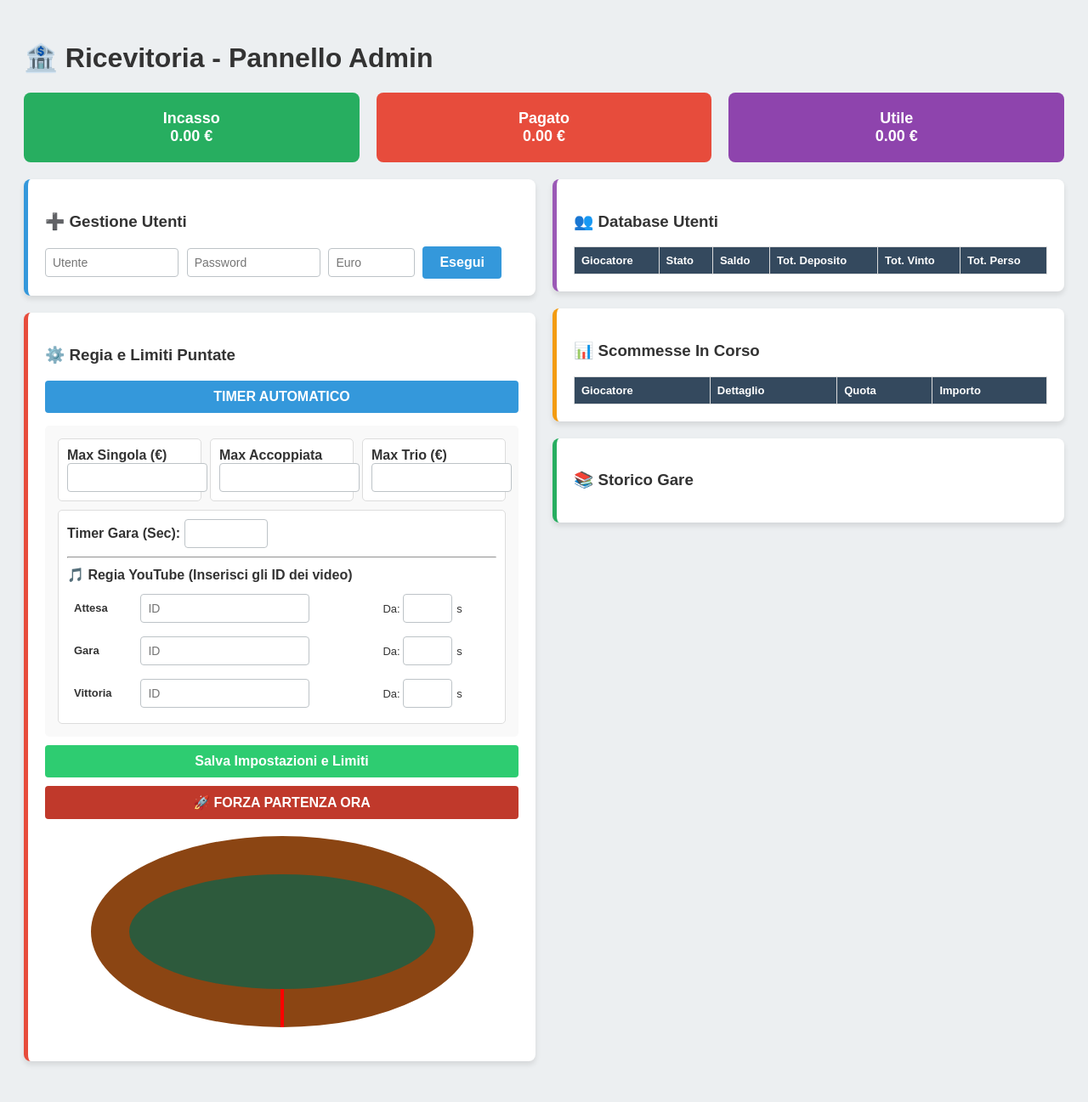
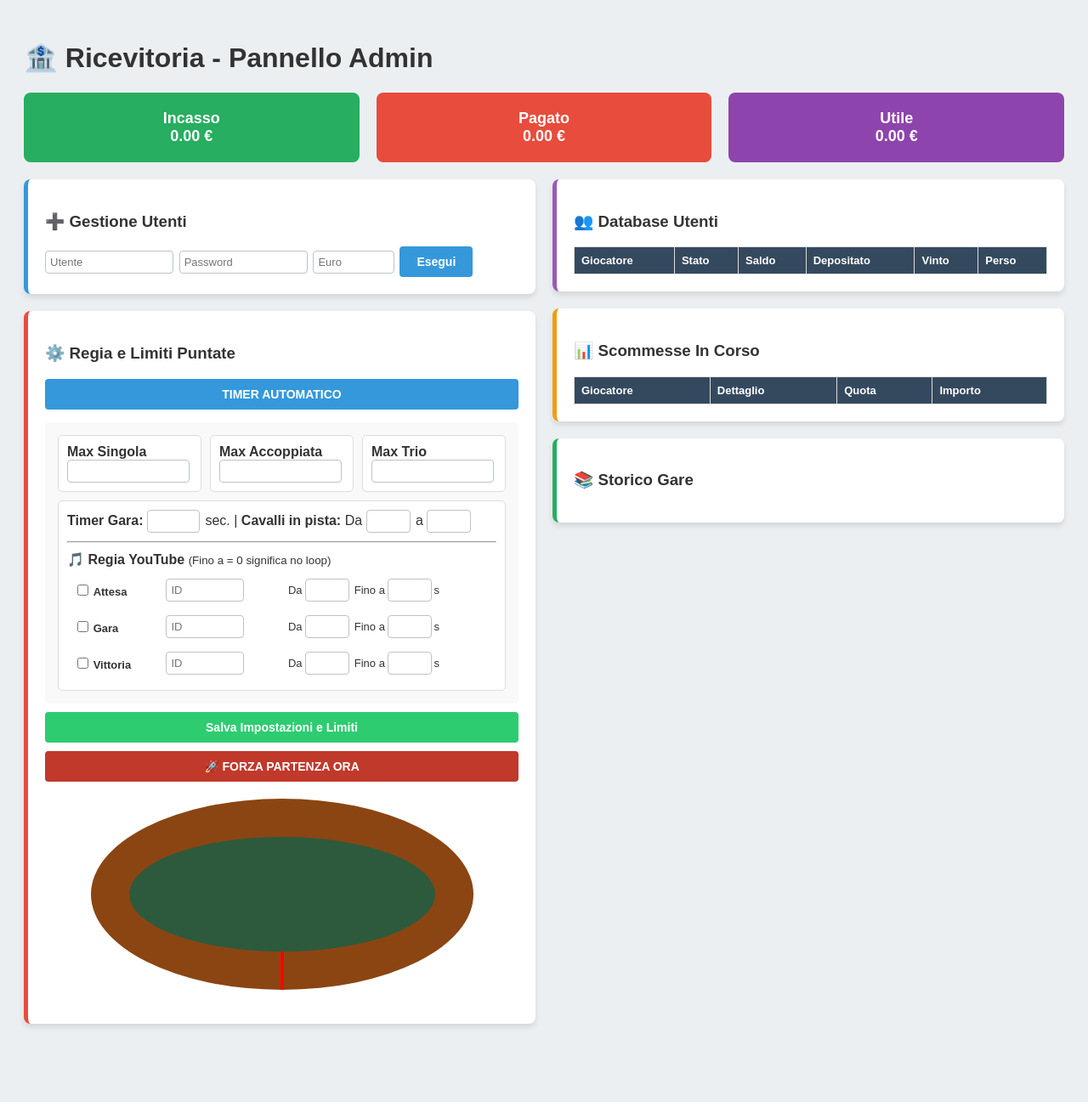
Before and after one commit to pietrolmb/bet-horses-app, a Flask app: page /admin in a window 1280 px wide. Shown: the whole page at 85% size. After the commit the page ends 1209 px from the top, so only its background shows below. Run offline with Flask 3, Linux system fonts and the light colour scheme; lists and menus that the app fills with data are empty; some libraries are stand-ins or nearby versions.

Commit message:
admin.html

```diff
--- a/templates/admin.html
+++ b/templates/admin.html
@@ -8,8 +8,8 @@
         .card { background: white; padding: 20px; border-radius: 8px; box-shadow: 0 4px 6px rgba(0,0,0,0.1); margin-bottom: 20px; }
         .stats { display: flex; gap: 20px; margin-bottom: 20px;}
         .stat-box { flex: 1; padding: 20px; border-radius: 8px; text-align: center; color: white; font-size: 18px; font-weight: bold;}
-        input { padding: 8px; font-size: 14px; border: 1px solid #bdc3c7; border-radius: 4px; margin-right: 5px;}
-        button { padding: 10px 20px; font-size: 16px; background: #3498db; color: white; border: none; border-radius: 4px; cursor: pointer; font-weight: bold;}
+        input { padding: 5px; font-size: 13px; border: 1px solid #bdc3c7; border-radius: 4px; margin-right: 2px;}
+        button { padding: 10px 20px; font-size: 14px; background: #3498db; color: white; border: none; border-radius: 4px; cursor: pointer; font-weight: bold;}
         .btn-forza { background: #e74c3c; width: 100%; font-size: 18px; padding: 10px; margin-top: 5px; border-radius: 8px;}
         .btn-toggle { background: #f39c12; width: 100%; font-size: 18px; padding: 10px; margin-bottom: 10px; border-radius: 8px;}
         table { width: 100%; border-collapse: collapse; margin-top: 15px; background: white;}
@@ -50,18 +50,32 @@
                 <button id="btn-switch-timer" onclick="toggleTimer()" style="width:100%; margin-bottom:15px;">TIMER AUTOMATICO</button>
 
                 <div class="sett-grid">
-                    <div class="sett-box"><b>Max Singola (€)</b><br><input type="number" id="set-max-s" style="width:100%;"></div>
-                    <div class="sett-box"><b>Max Accoppiata</b><br><input type="number" id="set-max-a" style="width:100%;"></div>
-                    <div class="sett-box"><b>Max Trio (€)</b><br><input type="number" id="set-max-t" style="width:100%;"></div>
+                    <div class="sett-box"><b>Max Singola</b><br><input type="number" id="set-max-s" style="width:90%;"></div>
+                    <div class="sett-box"><b>Max Accoppiata</b><br><input type="number" id="set-max-a" style="width:90%;"></div>
+                    <div class="sett-box"><b>Max Trio</b><br><input type="number" id="set-max-t" style="width:90%;"></div>
 
                     <div class="sett-box" style="grid-column: span 3;">
-                        <b>Timer Gara (Sec):</b> <input type="number" id="set-timer-dur" style="width:80px;">
+                        <b>Timer Gara:</b> <input type="number" id="set-timer-dur" style="width:50px;"> sec. |
+                        <b>Cavalli in pista:</b> Da <input type="number" id="set-min-h" style="width:40px;"> a <input type="number" id="set-max-h" style="width:40px;">
+
                         <hr style="margin:10px 0;">
-                        <b>🎵 Regia YouTube (Inserisci gli ID dei video)</b><br>
+                        <b>🎵 Regia YouTube</b> <small>(Fino a = 0 significa no loop)</small><br>
                         <table style="width:100%; margin-top:5px; border:none;">
-                            <tr><td style="border:none;"><b>Attesa</b></td><td style="border:none;"><input type="text" id="yt-wait-url" placeholder="ID"></td><td style="border:none;">Da: <input type="number" id="yt-wait-start" style="width:40px;">s</td></tr>
-                            <tr><td style="border:none;"><b>Gara</b></td><td style="border:none;"><input type="text" id="yt-race-url" placeholder="ID"></td><td style="border:none;">Da: <input type="number" id="yt-race-start" style="width:40px;">s</td></tr>
-                            <tr><td style="border:none;"><b>Vittoria</b></td><td style="border:none;"><input type="text" id="yt-win-url" placeholder="ID"></td><td style="border:none;">Da: <input type="number" id="yt-win-start" style="width:40px;">s</td></tr>
+                            <tr>
+                                <td style="border:none;"><input type="checkbox" id="yt-wait-en"> <b>Attesa</b></td>
+                                <td style="border:none;"><input type="text" id="yt-wait-url" placeholder="ID" style="width:80px;"></td>
+                                <td style="border:none;">Da <input type="number" id="yt-wait-start" style="width:40px;"> Fino a <input type="number" id="yt-wait-end" style="width:40px;">s</td>
+                            </tr>
+                            <tr>
+                                <td style="border:none;"><input type="checkbox" id="yt-race-en"> <b>Gara</b></td>
+                                <td style="border:none;"><input type="text" id="yt-race-url" placeholder="ID" style="width:80px;"></td>
+                                <td style="border:none;">Da <input type="number" id="yt-race-start" style="width:40px;"> Fino a <input type="number" id="yt-race-end" style="width:40px;">s</td>
+                            </tr>
+                            <tr>
+                                <td style="border:none;"><input type="checkbox" id="yt-win-en"> <b>Vittoria</b></td>
+                                <td style="border:none;"><input type="text" id="yt-win-url" placeholder="ID" style="width:80px;"></td>
+                                <td style="border:none;">Da <input type="number" id="yt-win-start" style="width:40px;"> Fino a <input type="number" id="yt-win-end" style="width:40px;">s</td>
+                            </tr>
                         </table>
                     </div>
                 </div>
@@ -74,11 +88,10 @@
         </div>
 
         <div style="flex: 1;">
-
             <div class="card" style="border-left: 5px solid #9b59b6;">
                 <h3>👥 Database Utenti</h3>
                 <table id="tabella-utenti">
-                    <thead><tr><th>Giocatore</th><th>Stato</th><th>Saldo</th><th>Tot. Deposito</th><th>Tot. Vinto</th><th>Tot. Perso</th></tr></thead>
+                    <thead><tr><th>Giocatore</th><th>Stato</th><th>Saldo</th><th>Depositato</th><th>Vinto</th><th>Perso</th></tr></thead>
                     <tbody></tbody>
                 </table>
             </div>
@@ -120,12 +133,20 @@
                 max_bet_accoppiata: parseFloat(document.getElementById('set-max-a').value)||0,
                 max_bet_trio: parseFloat(document.getElementById('set-max-t').value)||0,
                 timer_duration: parseInt(document.getElementById('set-timer-dur').value)||60,
+                min_horses: parseInt(document.getElementById('set-min-h').value)||6,
+                max_horses: parseInt(document.getElementById('set-max-h').value)||9,
+                yt_wait_enable: document.getElementById('yt-wait-en').checked,
                 yt_wait_url: extractID(document.getElementById('yt-wait-url').value),
                 yt_wait_start: parseInt(document.getElementById('yt-wait-start').value)||0,
+                yt_wait_end: parseInt(document.getElementById('yt-wait-end').value)||0,
+                yt_race_enable: document.getElementById('yt-race-en').checked,
                 yt_race_url: extractID(document.getElementById('yt-race-url').value),
                 yt_race_start: parseInt(document.getElementById('yt-race-start').value)||0,
+                yt_race_end: parseInt(document.getElementById('yt-race-end').value)||0,
+                yt_win_enable: document.getElementById('yt-win-en').checked,
                 yt_win_url: extractID(document.getElementById('yt-win-url').value),
-                yt_win_start: parseInt(document.getElementById('yt-win-start').value)||0
+                yt_win_start: parseInt(document.getElementById('yt-win-start').value)||0,
+                yt_win_end: parseInt(document.getElementById('yt-win-end').value)||0
             });
             alert("Regia e Limiti salvati!");
         }
@@ -143,12 +164,23 @@
             document.getElementById('set-max-a').value = s.settings.max_bet_accoppiata;
             document.getElementById('set-max-t').value = s.settings.max_bet_trio;
             document.getElementById('set-timer-dur').value = s.settings.timer_duration;
+            document.getElementById('set-min-h').value = s.settings.min_horses;
+            document.getElementById('set-max-h').value = s.settings.max_horses;
+
+            document.getElementById('yt-wait-en').checked = s.settings.yt_wait_enable;
             document.getElementById('yt-wait-url').value = s.settings.yt_wait_url;
             document.getElementById('yt-wait-start').value = s.settings.yt_wait_start;
+            document.getElementById('yt-wait-end').value = s.settings.yt_wait_end;
+
+            document.getElementById('yt-race-en').checked = s.settings.yt_race_enable;
             document.getElementById('yt-race-url').value = s.settings.yt_race_url;
             document.getElementById('yt-race-start').value = s.settings.yt_race_start;
+            document.getElementById('yt-race-end').value = s.settings.yt_race_end;
+
+            document.getElementById('yt-win-en').checked = s.settings.yt_win_enable;
             document.getElementById('yt-win-url').value = s.settings.yt_win_url;
             document.getElementById('yt-win-start').value = s.settings.yt_win_start;
+            document.getElementById('yt-win-end').value = s.settings.yt_win_end;
 
             const btnToggle = document.getElementById('btn-switch-timer');
             if(s.settings.auto_timer) { btnToggle.innerText = "MODALITA': TIMER ATTIVO"; btnToggle.style.background = "#2ecc71"; }
@@ -160,7 +192,10 @@
                 let html = `<div style="background:#fdfdfd; border:1px solid #ccc; padding:10px; margin-bottom:5px;">
                     <b>🏁 Gara ${h.gara_num} | Vince: ${h.primo.split('-')[1]}</b><br>
                     <ul style="margin:5px 0 0 0; font-size:12px;">`;
-                h.scommesse.forEach(b => { html += `<li>${b.user}: ${b.amount}€ su ${b.dettaglio}</li>`; });
+                h.scommesse.forEach(b => {
+                    const color = b.esito === "Vinta" ? "green" : "red";
+                    html += `<li>${b.user}: ${b.amount}€ su ${b.dettaglio} - <b style="color:${color};">[${b.esito}]</b></li>`;
+                });
                 html += `</ul></div>`; contStorico.innerHTML += html;
             });
 
```
